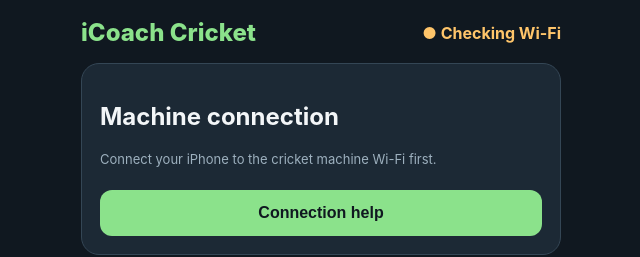
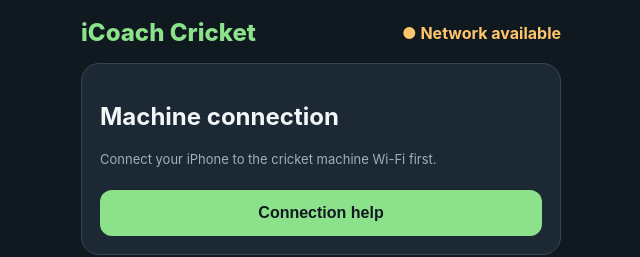
Before and after one commit to ridhuwantawfeeq1/icoach-iphone, a plain HTML site: page index.html in a window 1280 px wide. Shown: the top 257 px of the page, 319-959 px from the left. Drawn offline with Linux system fonts and the light colour scheme.

Commit message:
Update index.html

```diff
--- a/index.html
+++ b/index.html
@@ -105,7 +105,7 @@ function connectionInfo(){
 document.getElementById('connectHelp').textContent=
 'Connect to the iWinner machine Wi-Fi in iPhone Settings. Machine communication is not yet implemented.';
 }
-  unction checkWiFiStatus(){
+  function checkWiFiStatus(){
   const status = document.getElementById("status");
   if(navigator.onLine){
     status.textContent = "● Network available";
```
